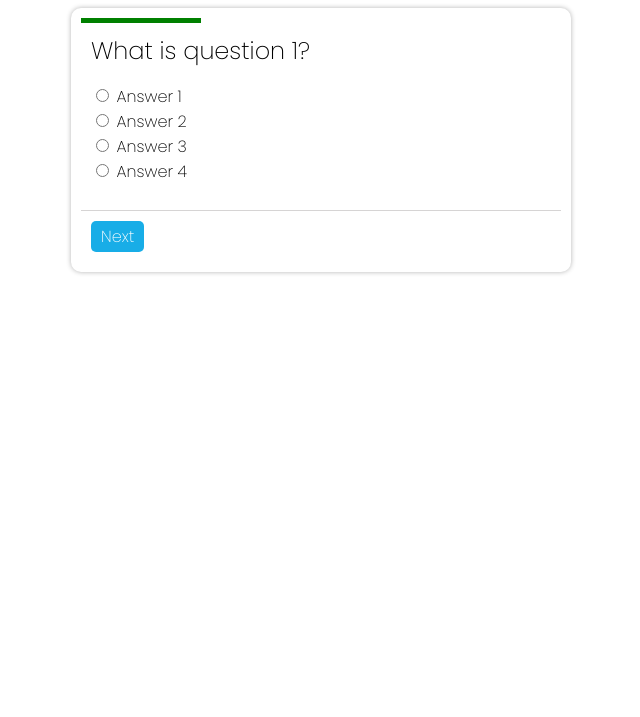
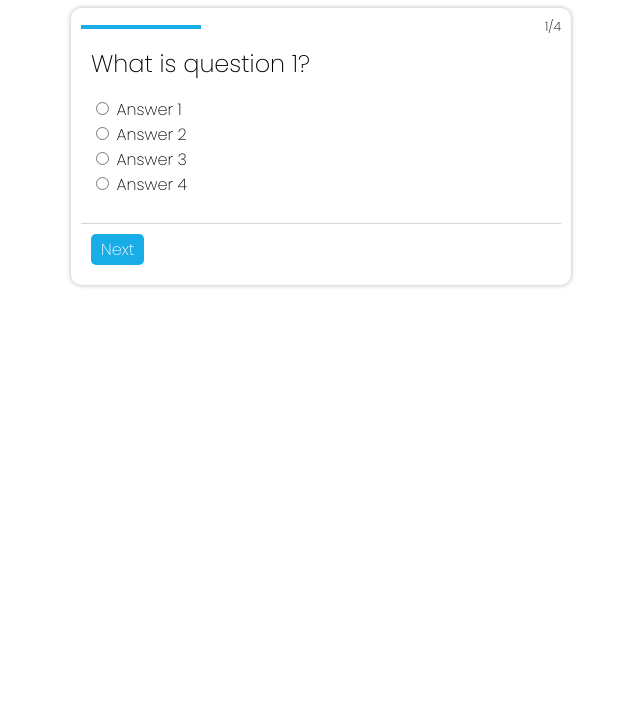
Before and after one commit to balewgize/javascript-projects, a plain HTML site: page quiz-app/index.html in a window 1280 px wide. Shown: the part 83-800 px from the top of the page, without its empty margins (319-959 px from the left). Drawn offline with Linux system fonts and the light colour scheme.

Commit message:
Add progress label showing the question number

```diff
--- a/quiz-app/index.html
+++ b/quiz-app/index.html
@@ -13,6 +13,7 @@
     <div class="quiz_container">
         <div id="progress_bar">
             <div id="progress"></div>
+            <div id="progress_label"></div>
         </div>
         <div id="quiz">
             <p id="question">Question text</p>
--- a/quiz-app/script.js
+++ b/quiz-app/script.js
@@ -89,8 +89,11 @@ function deselectChoices() {
 
 function showProgress(questionNumber) {
     let progress = document.getElementById("progress");
+    let progressLabel = document.getElementById("progress_label");
+
     width = (questionNumber / quizData.length) * 100;
     progress.style.width = width + "%";
+    progressLabel.innerHTML = `${questionNumber}/${quizData.length}`;
 }
 
 let score = 0;
--- a/quiz-app/style.css
+++ b/quiz-app/style.css
@@ -13,15 +13,18 @@ body {
 }
 #progress_bar {
     width: 100%;
-    /* background-color: grey; */
+    display: flex;
+    justify-content: space-between;
+    align-items: center;
 }
-
 #progress {
-    width: 1%;
-    height: 5px;
-    background-color: green;
+    height: 4px;
+    background-color: #18ade7;
 }
-
+#progress_label {
+    font-size: 0.8rem;
+    margin-left: 5px;
+}
 .quiz_container {
     padding: 10px;
     width: 500px;
```
